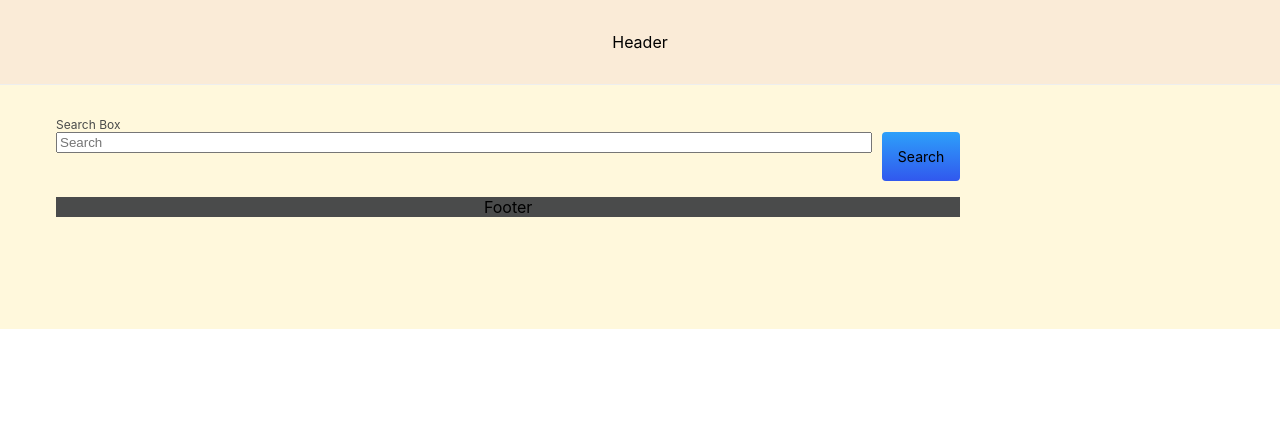
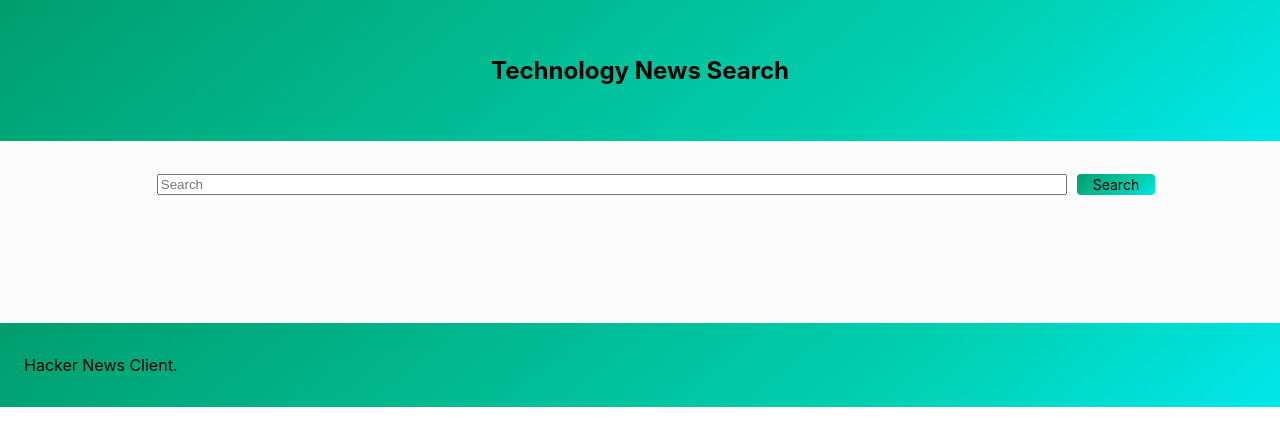
Before and after one commit to nahoang/react-search-ui, a React (Create React App) app: page / in a window 1280 px wide. Shown: the top 446 px of the page. Built offline with nearby package versions, Linux system fonts and the light colour scheme.

Commit message:
style: make the searchbox full width

```diff
--- a/src/components/Layout.js
+++ b/src/components/Layout.js
@@ -1,34 +1,25 @@
 import React from "react";
-
-import LayoutSidebar from "./LayoutSidebar";
 
 const Layout = (props) => {
   const { children, bodyContent, sideContent } = props;
   return (
     <div className="layout">
       <div className="layout-header">
-        Header
+        <p>Technology News Search</p>
       </div>
       <div className="layout-body">
-        <div className="layout-body__inner">
-
           <div className="layout-main">
             <div className="layout-main-header">
-              <div className="layout-main-header__inner">Search Box</div>
+              {children}
             </div>
             <div className="layout-main-body">
-              {children}
-            </div>
-            <div>
-            {bodyContent}
-            </div>
-            <div className="layout-main-footer">
-              Footer
+             {bodyContent}
             </div>
           </div>
+      </div>
+      <div className="layout-footer">
+          Hacker News Client.
         </div>
-
-      </div>
     </div>
   )
 }
--- a/src/components/LayoutSidebar.js
+++ /dev/null
@@ -1,13 +0,0 @@
-import React from 'react';
-
-const LayoutSidebar = (props) => {
-  const { children } = props;
-
-  return (
-    <>
-      {children}
-    </>
-  )
-}
-
-export default LayoutSidebar;
--- a/src/components/Result.js
+++ b/src/components/Result.js
@@ -11,7 +11,11 @@ const Result = (props) => {
   return (
     <li className="result" {...rest}>
       <div className="result__header">
-        {title && (
+      </div>
+      <div
+        className="result__body"
+      >
+      {title && (
           <a
             className="result__title result__title-link"
             dangerouslySetInnerHTML={{ __html: title }}
@@ -19,17 +23,7 @@ const Result = (props) => {
             target="_blank"
           />
         )}
-      </div>
-      <div
-        className="result__body"
-      >
-        <ul>
-          <li>
-            <span>Title: {title} - </span>
-            <span>Author: {author}</span>
-          </li>
-        </ul>
-
+        <span> {author}</span>
       </div>
     </li>
   )
--- a/src/components/Results.js
+++ b/src/components/Results.js
@@ -6,7 +6,6 @@ const Results = (props) => {
   const {
     results,
     titleField, ...rest } = props;
-    console.log('results', results)
   return (
     <ul
       className="results-container"
--- a/src/components/SearchBox.js
+++ b/src/components/SearchBox.js
@@ -12,6 +12,7 @@ const SearchBox = (props) => {
         e.preventDefault();
         onSubmit(text);
       }}
+      className="form-search"
     >
       <div className="search-box">
         <InputView
--- a/src/containers/Search.js
+++ b/src/containers/Search.js
@@ -9,7 +9,6 @@ const Search = () => {
   const [items, setItems] = React.useState([])
   const onSearch = (text) => {
     doSearch(text).then(json => {
-      console.log('json', json);
       setItems(json.hits)
     });
   }
--- a/src/styles/_layout.scss
+++ b/src/styles/_layout.scss
@@ -7,12 +7,18 @@
 .layout-header {
   padding: 32px 24px;
   border-bottom: 1px solid #eeeeee;
-  background-color: antiquewhite;
+  background-image: linear-gradient(141deg,#009e6c,#00d1b2 71%,#00e7eb);
+
+  p {
+    font-size: 24px;
+    font-weight: bold;
+  }
 }
 
 .layout-body {
-  // background: #fcfcfc;
-  background-color: cornsilk;
+  background: #fcfcfc;
+  align-self: center;
+  width: 100%;
 
   &:after {
     content: "";
@@ -31,17 +37,8 @@
   }
 }
 
-.layout-sidebar {
-  width: 24%;
-  padding: 32px 32px 0 0;
-
-  &--toggled {
-    display: block;
-  }
-}
-
 .layout-main {
-  width: 76%;
+  width: 100%;
   padding: 32px 0 32px 32px;
 }
 
@@ -61,9 +58,9 @@
   }
 }
 
-.layout-main-footer {
+.layout-footer {
   display: flex;
   align-items: center;
-  justify-content: space-around;
-  background-color: #4a4b4b;
+  padding: 32px 24px;
+  background-image: linear-gradient(141deg,#009e6c,#00d1b2 71%,#00e7eb);
 }
--- a/src/styles/_search-box.scss
+++ b/src/styles/_search-box.scss
@@ -1,19 +1,28 @@
+
+.form-search {
+  width: 100%;
+  justify-content: center;
+  align-items: center;
+  display: flex;
+}
+
 .search-box {
   display: flex;
   position: relative;
   justify-content: center;
-  align-items: stretch;
+  align-self: stretch;
+  width: 80%;
 
   &__submit {
     flex-shrink: 0;
     font-family: inherit;
     font-size: 14px;
-    padding: 16px;
+    padding-left: 16px;
+    padding-right: 16px;
     margin-left: 10px;
     border: none;
     text-shadow: rgba(0, 0, 0, 0.05) 0px 1px 2px;
-    background: linear-gradient(rgb(45, 160, 250), rgb(49, 88, 238))
-      rgb(47, 124, 244);
+    background: linear-gradient(141deg,#009e6c,#00d1b2 71%,#00e7eb);
       cursor: pointer;
       border-radius: 4px;
   }
@@ -32,11 +41,11 @@
   &__text-input {
     border: 1px solid #ccc;
     border-radius: 4px;
-    padding: 16px;
     outline: none;
     position: relative;
     font-size: 14px;
-    width: 100%;
+    height: 45px;
+    padding: 8px;
 
     &:focus {
       box-shadow: rgba(59, 69, 79, 0.3) 0px 2px 4px;
```
